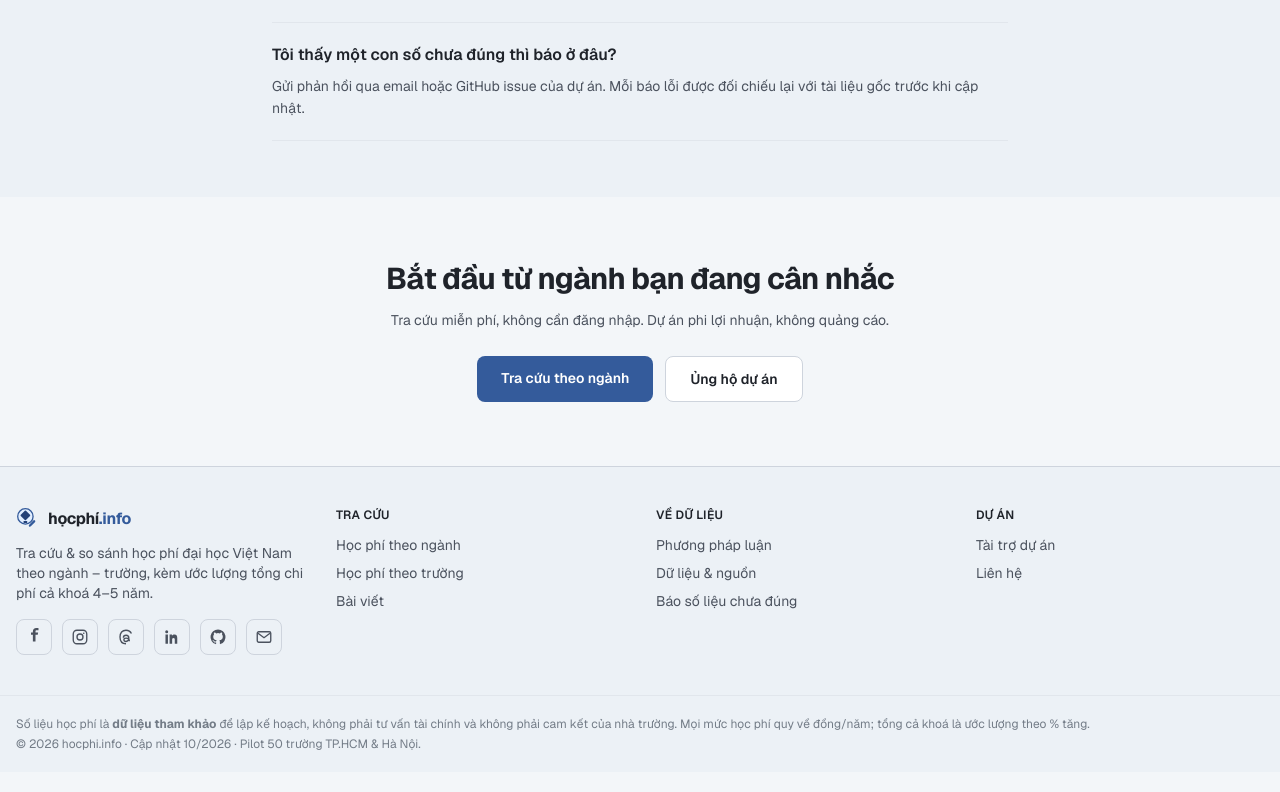
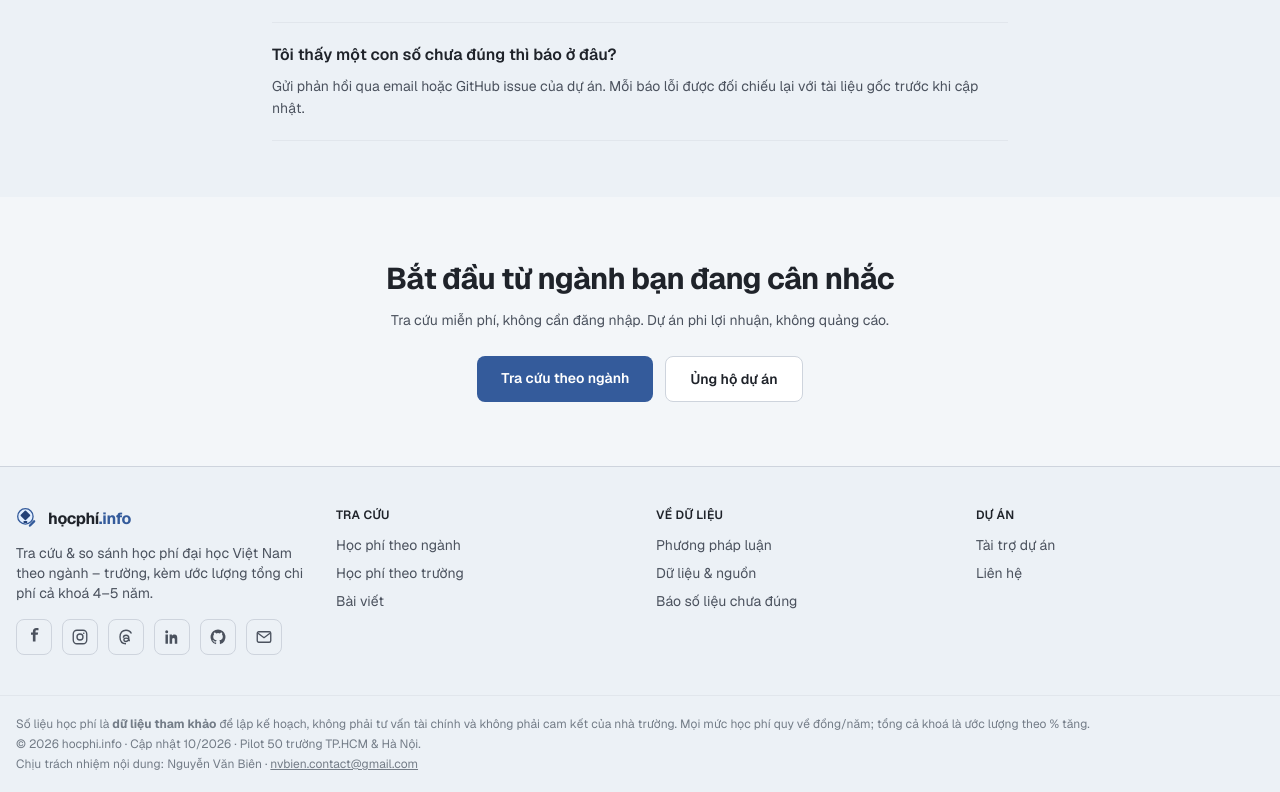
Before and after one commit to hocphi-info/hocphi-info-fe, a Next.js app: page / in a window 1280 px wide. Shown: the part 5558-6350 px from the top of the page. Built offline with nearby package versions, Linux system fonts and the light colour scheme; no server answers.

Commit message:
feat(footer): name the person responsible for content
Show the content owner's name and contact email in the footer bottom bar,
as required for a website's home page (Decree 174/2026, Art. 93(1)).

```diff
--- a/src/components/SiteFooter.tsx
+++ b/src/components/SiteFooter.tsx
@@ -1,7 +1,14 @@
 import Link from "next/link";
 
 import Logo from "@/components/Logo";
-import { FOOTER_COLUMNS, SITE_TAGLINE, SOCIAL_LINKS } from "@/lib/site";
+import {
+  AUTHOR_NAME,
+  CONTACT_EMAIL,
+  FOOTER_COLUMNS,
+  SITE_TAGLINE,
+  SOCIAL_LINKS,
+  mailtoUrl,
+} from "@/lib/site";
 
 // Server Component — static. Expanded from the 3-line note block to the columned
 // footer in ../mockup/Landing.dc.html now that the marketing/content pages exist.
@@ -91,6 +98,14 @@ export default function SiteFooter() {
             © 2026 hocphi.info · Cập nhật 10/2026 · Pilot 50 trường TP.HCM &amp;
             Hà Nội.
           </p>
+          {/* Tên + liên hệ người chịu trách nhiệm nội dung phải có trên trang
+              chủ (NĐ 174/2026, Điều 93 khoản 1). */}
+          <p>
+            Chịu trách nhiệm nội dung: {AUTHOR_NAME} ·{" "}
+            <a href={mailtoUrl()} className="underline hover:text-ink">
+              {CONTACT_EMAIL}
+            </a>
+          </p>
         </div>
       </div>
     </footer>
```
